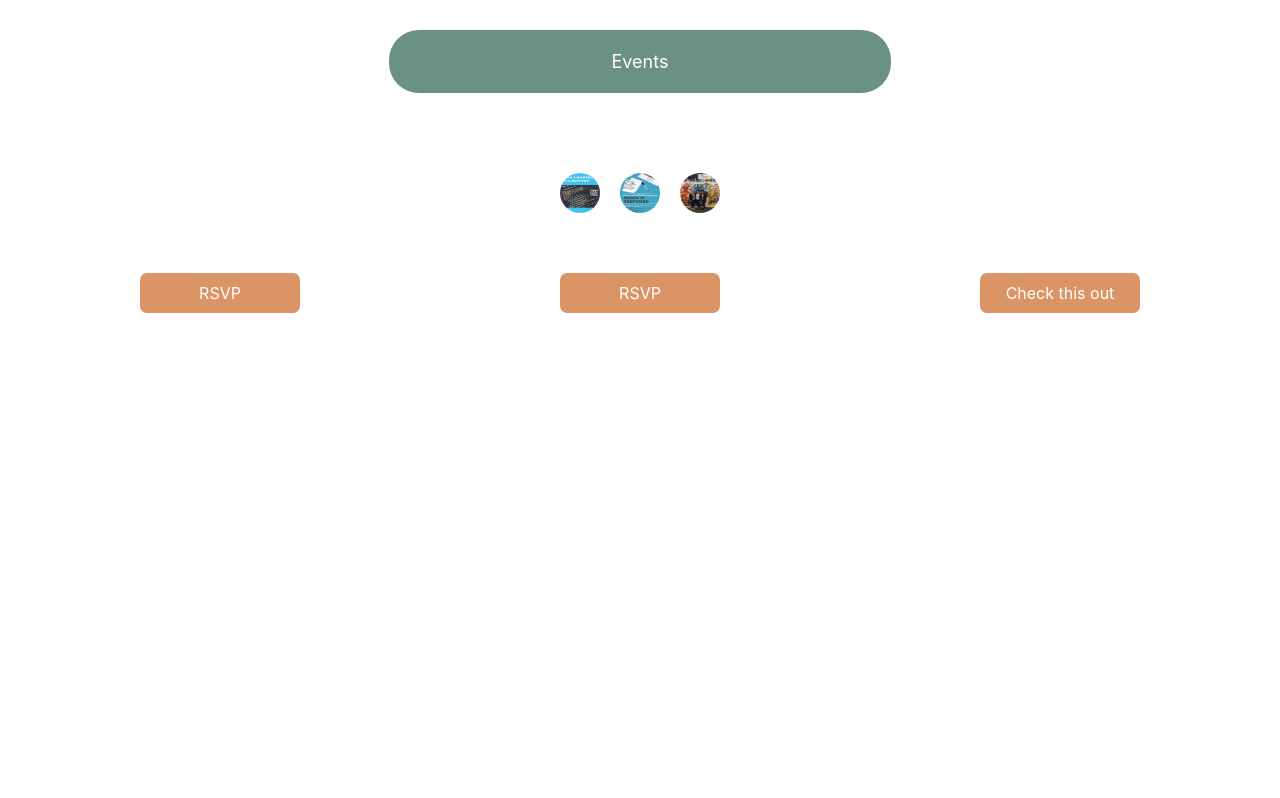
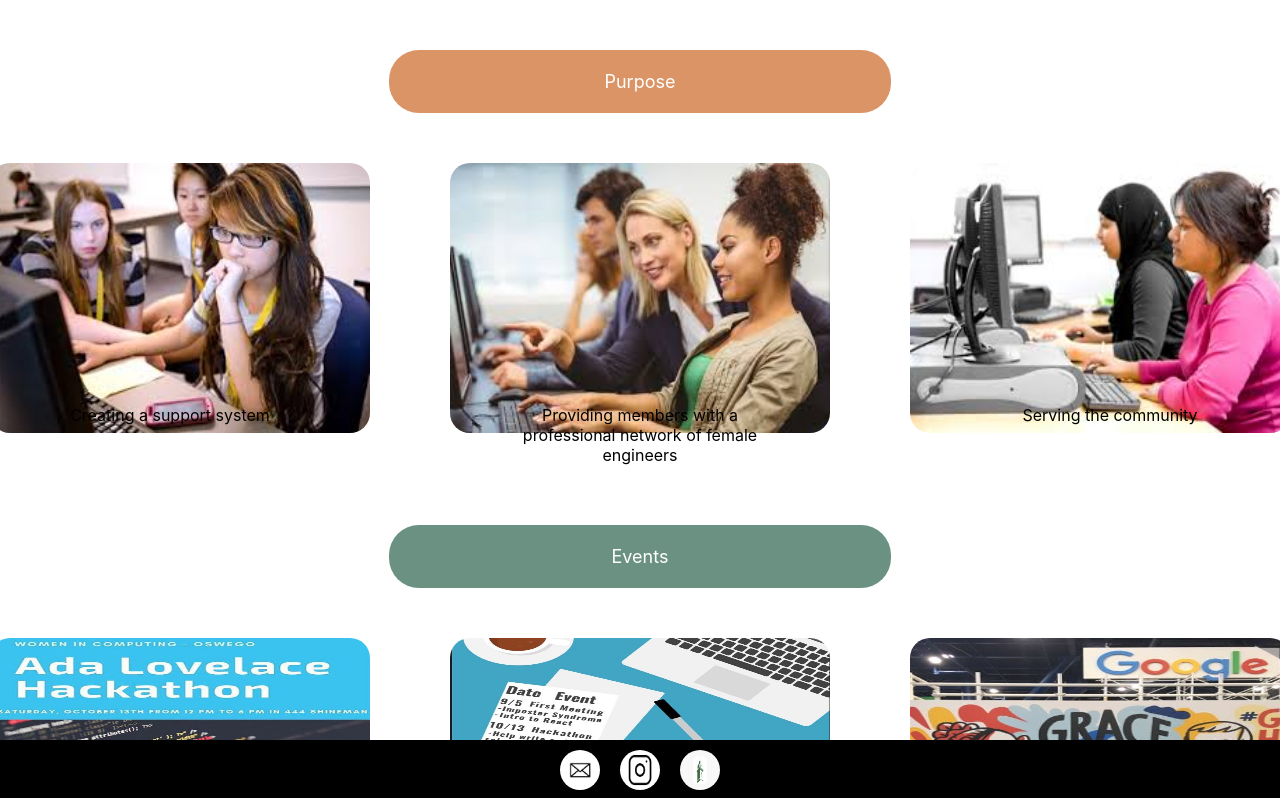
Before and after one commit to WomenInComputingOswego/wic-website, a React (Create React App) app: page / in a window 1280 px wide. Shown: the top 798 px of the page. Built offline with nearby package versions, Linux system fonts and the light colour scheme.

Commit message:
Added the footer, events, and purpose component

```diff
--- a/src/Router.js
+++ b/src/Router.js
@@ -1,15 +1,13 @@
 import React, { Component } from "react";
 import { HashRouter, Route } from "react-router-dom";
-import Event from './components/EventComponent/EventComponent.jsx';
-import Footer from './components/FooterComponent/FooterComponent.jsx';
+import Home from './components/HomePageComponent/HomePageComponent.jsx';
 
 class Router extends Component {
     render() {
         return (
             <HashRouter>
                 <div style={{ height: "100%" }}>
-                    <Route exact path="/" component={Event} />
-                    <Route exact path="/footer" component={Footer}/>
+                    <Route exact path="/" component={Home} />
                 </div>
             </HashRouter>
         )
--- a/src/components/EventComponent/EventComponent.css
+++ b/src/components/EventComponent/EventComponent.css
@@ -1,4 +1,4 @@
-.title{
+.event-title{
     background-color: rgb(107, 145, 130);
     border-radius: 30px;
     color: white;
@@ -7,11 +7,11 @@
     width: 460px;
     padding: 21px;
     position: relative;
-    top: 30px;
+    top: 50px;
     margin: auto;
 }
 
-.textblock1{
+.event-textblock1{
     background-color: rgb(219, 148, 101);
     flex: 0 0 140px;
     border-radius: 7px;
@@ -22,7 +22,7 @@
     margin: 0px 130px;
 }
 
-.textblock2{
+.event-textblock2{
     background-color: rgb(219, 148, 101);
     flex: 0 0 140px;
     border-radius: 7px;
@@ -33,7 +33,7 @@
     margin: 0px 130px;
 }
 
-.textblock3{
+.event-textblock3{
     background-color: rgb(219, 148, 101);
     flex: 0 0 140px;
     border-radius: 7px;
@@ -44,26 +44,26 @@
     margin: 0px 130px;
 }
 
-.flex-container1{
+.event-flex-container1{
     display: flex;
     justify-content: center;
 }
 
-.flex-container1 > div {
+.event-flex-container1 > div {
     margin-top: 50px;
 }
 
-.flex-container2{
+.event-flex-container2{
     display: flex;
     justify-content: center;
     margin-top: 100px;
 }
 
-.image{
-    margin: 0px 69px;
+.event-image{
+    margin: 0px 40px;
     flex-grow: 0;
     flex-shrink: 0;
-    width: 280px;
-    height: 350px;
+    width: 380px;
+    height: 270px;
     border-radius: 20px;
 }
--- a/src/components/EventComponent/EventComponent.jsx
+++ b/src/components/EventComponent/EventComponent.jsx
@@ -5,16 +5,16 @@ class Event extends Component {
     render() {
         return (
             <div>
-                <div className="title">Events</div>
-                <div className="flex-container2">
-                    <img className="image" src={require("./IMG_1789.jpg")} alt="Ada Lovelace Hackathon" ></img>
-                    <img className="image" src={require("./IMG_1563.jpg")} alt="Women in Computing"></img>
-                    <img className="image" src={require("./IMG_1730.jpg")} alt="Memory"></img>
+                <div className="event-title">Events</div>
+                <div className="event-flex-container2">
+                    <img className="event-image" src={require("./IMG_1789.jpg")} alt="Ada Lovelace Hackathon" ></img>
+                    <img className="event-image" src={require("./IMG_1563.jpg")} alt="Women in Computing"></img>
+                    <img className="event-image" src={require("./IMG_1730.jpg")} alt="Memory"></img>
                 </div>
-                <div className="flex-container1">
-                    <div className="textblock1">RSVP</div>
-                    <div className="textblock2">RSVP</div>
-                    <div className="textblock3">Check this out</div>
+                <div className="event-flex-container1">
+                    <div className="event-textblock1">RSVP</div>
+                    <div className="event-textblock2">RSVP</div>
+                    <div className="event-textblock3">Check this out</div>
                 </div>
             </div>
         )
--- a/src/components/FooterComponent/FooterComponent.css
+++ b/src/components/FooterComponent/FooterComponent.css
@@ -1,14 +1,14 @@
 
-.container{
+.footer-container{
     position: fixed;
     left: 0;
     bottom: 0;
     width: 100%;
     text-align: center;
-     background-color: black;
+    background-color: black;
 }
 
-.image{
+.footer-image{
     width: 40px;
     height: 40px;
     margin: 10px;
--- a/src/components/FooterComponent/FooterComponent.jsx
+++ b/src/components/FooterComponent/FooterComponent.jsx
@@ -4,12 +4,10 @@ import './FooterComponent.css';
 class Footer extends Component {
     render() {
         return (
-            <div className="container">
-                <div className="footer">
-                    <img className="image" src={require("../../assets/email-wic.jpg")} alt="email"></img>
-                    <img className="image" src={require("../../assets/insta-wic.png")} alt="instagram"></img>
-                    <img className="image" src={require("../../assets/ozlogo-wic.png")} alt="lakerlife"></img>
-                </div>
+            <div className="footer-container">
+                    <img className="footer-image" src={require("../../assets/email-wic.jpg")} alt="email"></img>
+                    <img className="footer-image" src={require("../../assets/insta-wic.png")} alt="instagram"></img>
+                    <img className="footer-image" src={require("../../assets/ozlogo-wic.png")} alt="lakerlife"></img>
             </div>
         )
     }
--- a/src/components/HomePageComponent/HomePageComponent.jsx
+++ b/src/components/HomePageComponent/HomePageComponent.jsx
@@ -1,10 +1,16 @@
 import React, { Component } from "react";
-import './HomePageComponent'
+import Event from '../EventComponent/EventComponent.jsx';
+import Purpose from '../PurposeSectionComponent/PurposeSectionComponent.jsx';
+import Footer from '../FooterComponent/FooterComponent.jsx';
 
 class HomePage extends Component{
     render(){
         return(
-            <div>Home Page</div>
+            <div>
+                <Purpose/>
+                <Event/>
+                <Footer/>
+            </div>
         )
     }
 }
--- a/src/components/PurposeSectionComponent/PurposeSectionComponent.css
+++ b/src/components/PurposeSectionComponent/PurposeSectionComponent.css
@@ -1,4 +1,4 @@
-.title{
+.purpose-title{
     background-color: rgb(219, 148, 101);;
     border-radius: 30px;
     color: white;
@@ -11,7 +11,7 @@
     margin: auto;
 }
 
-.textblock{
+.purpose-textblock{
     flex: 0 0 280px;
     text-align: center;
     font-size: 16px;
@@ -20,19 +20,19 @@
     margin: 0px 85px;
 }
 
-.flex-container1{
+.purpose-flex-container1{
     display: flex;
     justify-content: center;
     margin-top: -38px;
 }
 
-.flex-container2{
+.purpose-flex-container2{
     display: flex;
     justify-content: center;
     margin-top: 100px;
 }
 
-.image{
+.purpose-image{
     margin: 0px 40px;
     flex-grow: 0;
     flex-shrink: 0;
--- a/src/components/PurposeSectionComponent/PurposeSectionComponent.jsx
+++ b/src/components/PurposeSectionComponent/PurposeSectionComponent.jsx
@@ -5,16 +5,16 @@ class Purpose extends Component{
     render(){
         return(
             <div>
-            <div className="title">Purpose</div>
-                <div className="flex-container2">
-                    <img className="image" src={require("./download (2).jpg")} alt="Ada Lovelace Hackathon" ></img>
-                    <img className="image" src={require("./download.jpg")} alt="Women in Computing"></img>
-                    <img className="image" src={require("./download (1).jpg")} alt="Memory"></img>
+            <div className="purpose-title">Purpose</div>
+                <div className="purpose-flex-container2">
+                    <img className="purpose-image" src={require("./download (2).jpg")} alt="Ada Lovelace Hackathon" ></img>
+                    <img className="purpose-image" src={require("./download.jpg")} alt="Women in Computing"></img>
+                    <img className="purpose-image" src={require("./download (1).jpg")} alt="Memory"></img>
                 </div>
-                <div className="flex-container1">
-                    <div className="textblock">Creating a support system</div>
-                    <div className="textblock">Providing members with a professional network of female engineers</div>
-                    <div className="textblock">Serving the community</div>
+                <div className="purpose-flex-container1">
+                    <div className="purpose-textblock">Creating a support system</div>
+                    <div className="purpose-textblock">Providing members with a professional network of female engineers</div>
+                    <div className="purpose-textblock">Serving the community</div>
                 </div>
             </div>
         )
```
